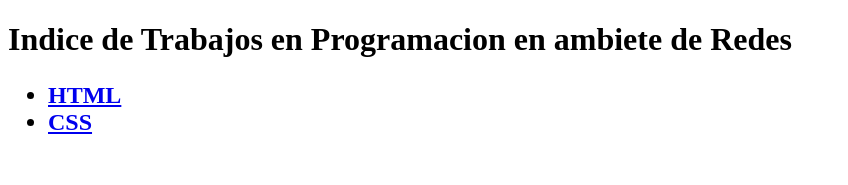
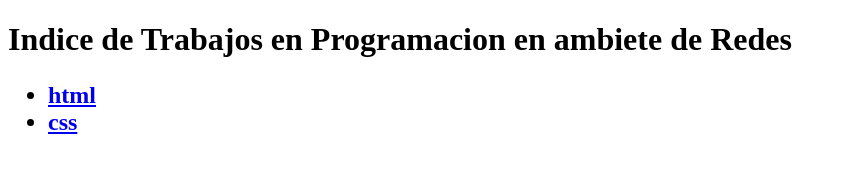
Before and after one commit to patomonzzon/REDES, a plain HTML site: page index.html in a window 1280 px wide. Shown: the top 185 px of the page, without its empty margins (0-848 px from the left). Drawn offline with Linux system fonts and the light colour scheme.

Commit message:
Update index.html

```diff
--- a/index.html
+++ b/index.html
@@ -16,8 +16,8 @@
     <h1>Indice de Trabajos en Programacion en ambiete de Redes</h1>
     <h2>
     <ul>
-        <li><a href="HTML/">HTML</a></li>
-        <li><a href="CSS/">CSS</a></li>
+        <li><a href="html/">html</a></li>
+        <li><a href="css/">css</a></li>
     </ul>
     </h2>
     <footer>
```
